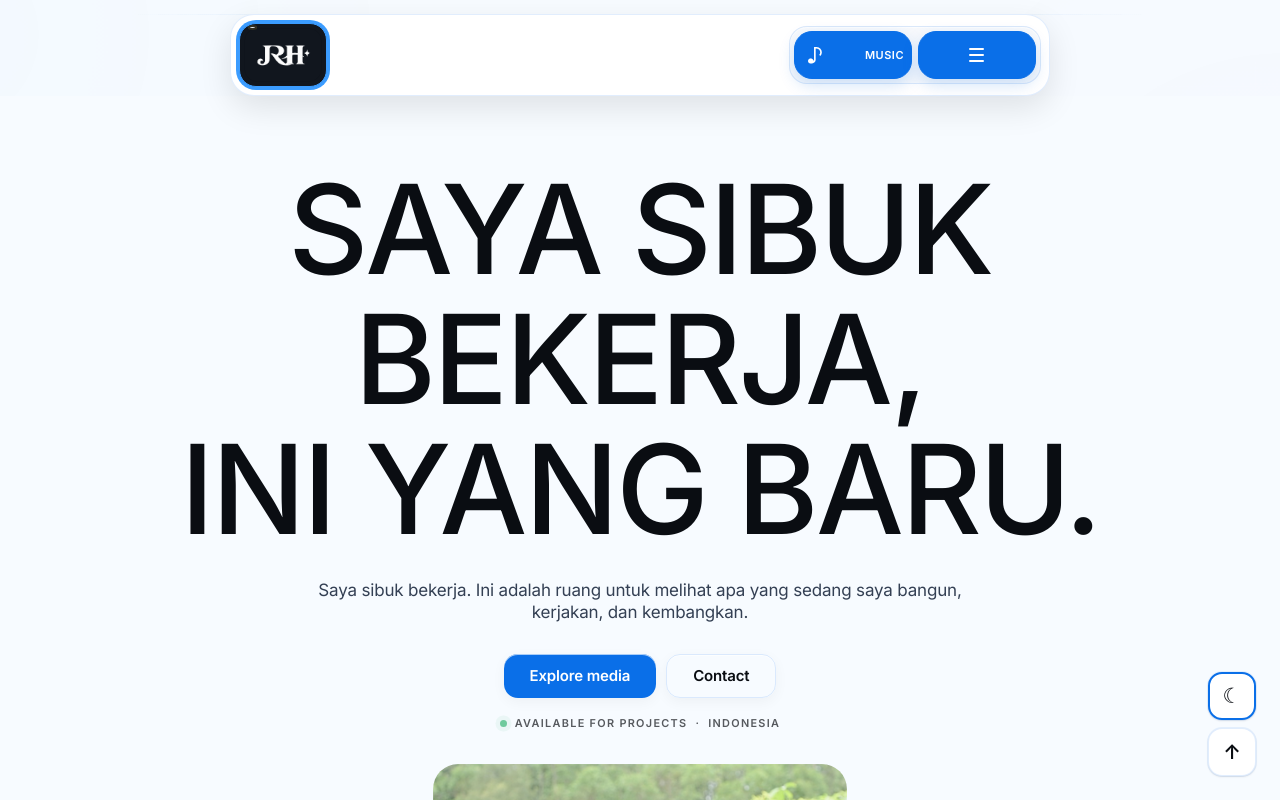
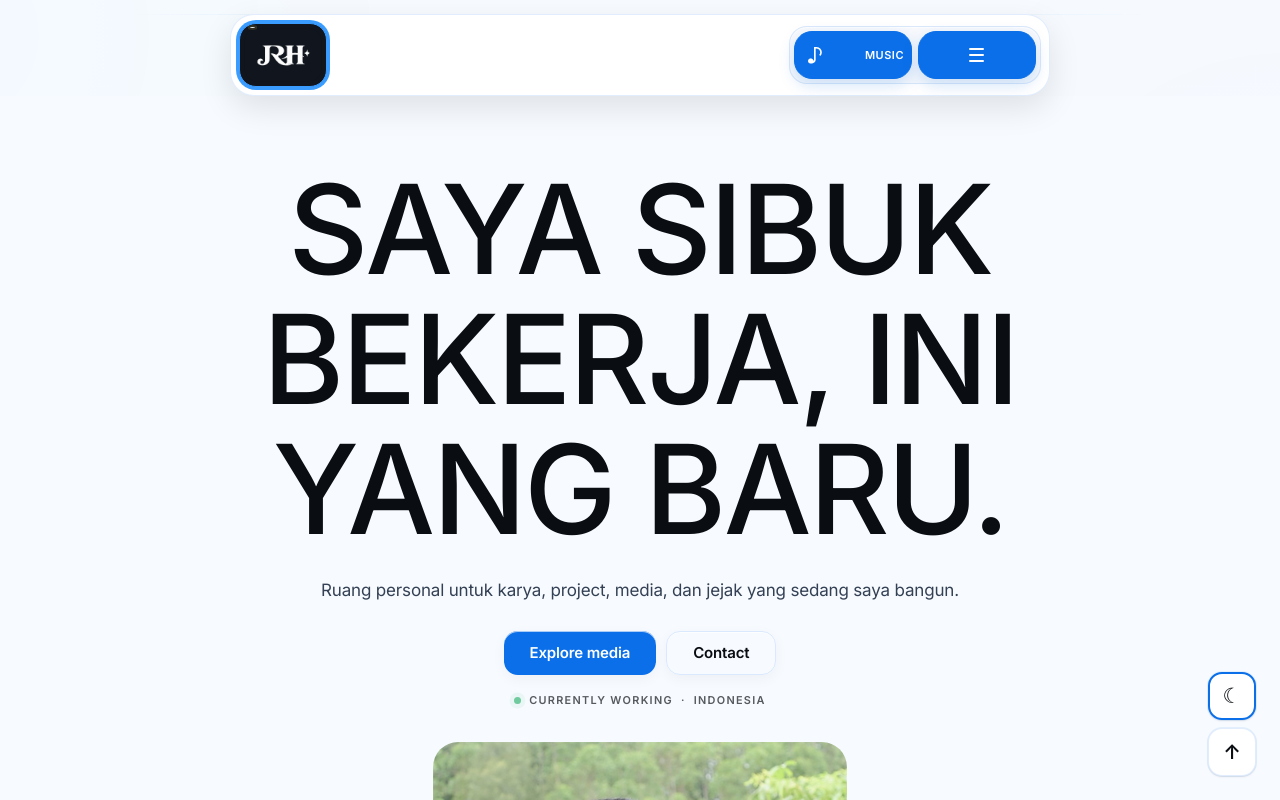
Before and after one commit to LionerHakim/JRHs, a React (Vite) app: page / in a window 1280 px wide. Shown: the top 800 px of the page. Built offline with nearby package versions, Linux system fonts and the light colour scheme.

Commit message:
Synchronize hero with centralized JRH identity

```diff
--- a/src/main.tsx
+++ b/src/main.tsx
@@ -687,7 +687,7 @@ export default function App() {
       return
     }
 
-    const subject = encodeURIComponent(`[Portfolio Contact] ${purpose || 'Pesan dari website'}`)
+    const subject = encodeURIComponent(`[JRH] ${purpose || 'Pesan dari website'}`)
     const body = encodeURIComponent(`Halo JRH,
 
 Saya ingin menghubungi terkait:
@@ -863,17 +863,17 @@ ${name.trim()}`)
       <main>
         <section id="identity" className="hero" aria-labelledby="identity-title">
           <div className="hero-copy">
-            <h1 id="identity-title">SAYA SIBUK BEKERJA,<br />INI YANG BARU.</h1>
-            <p className="hero-description">Saya sibuk bekerja. Ini adalah ruang untuk melihat apa yang sedang saya bangun, kerjakan, dan kembangkan.</p>
+            <h1 id="identity-title">{siteConfig.identity.headline}</h1>
+            <p className="hero-description">{siteConfig.identity.description}</p>
             <div className="hero-actions">
               <a className="hero-pill" href="#media">Explore media</a>
               <a className="ghost-pill" href="#links">Contact</a>
             </div>
             <div className="hero-meta" aria-label="JRH availability">
               <span className="availability-dot" aria-hidden="true"></span>
-              <span>AVAILABLE FOR PROJECTS</span>
+              <span>{siteConfig.identity.statusLabel}</span>
               <span aria-hidden="true">·</span>
-              <span>INDONESIA</span>
+              <span>{siteConfig.identity.locationLabel}</span>
             </div>
           </div>
 
```
